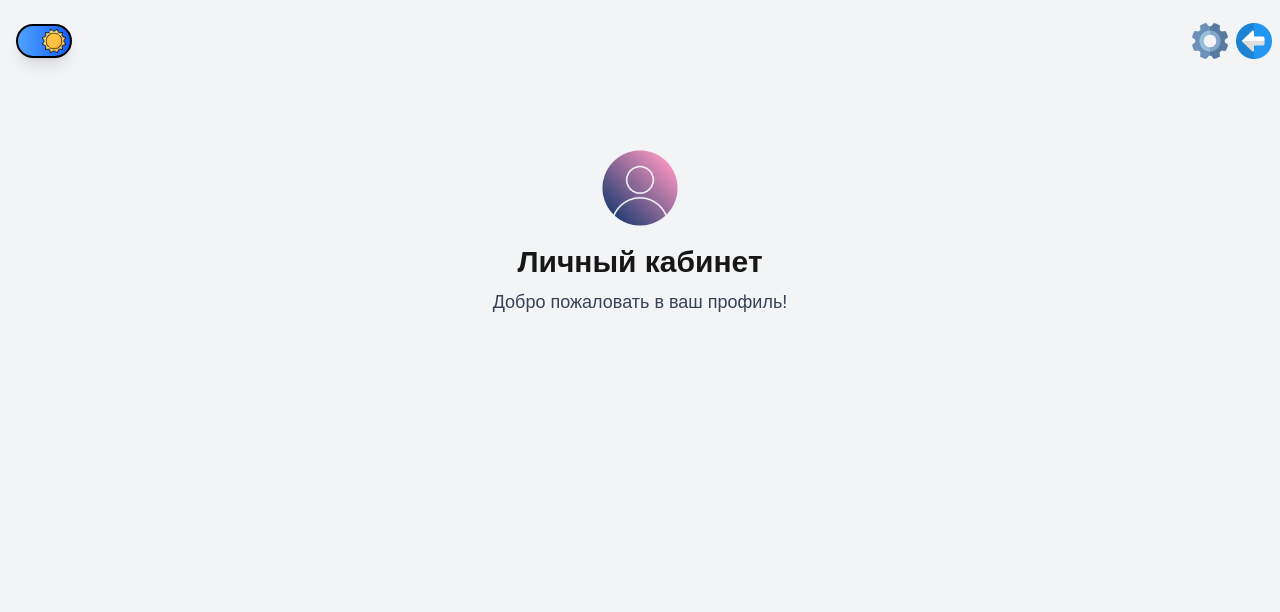
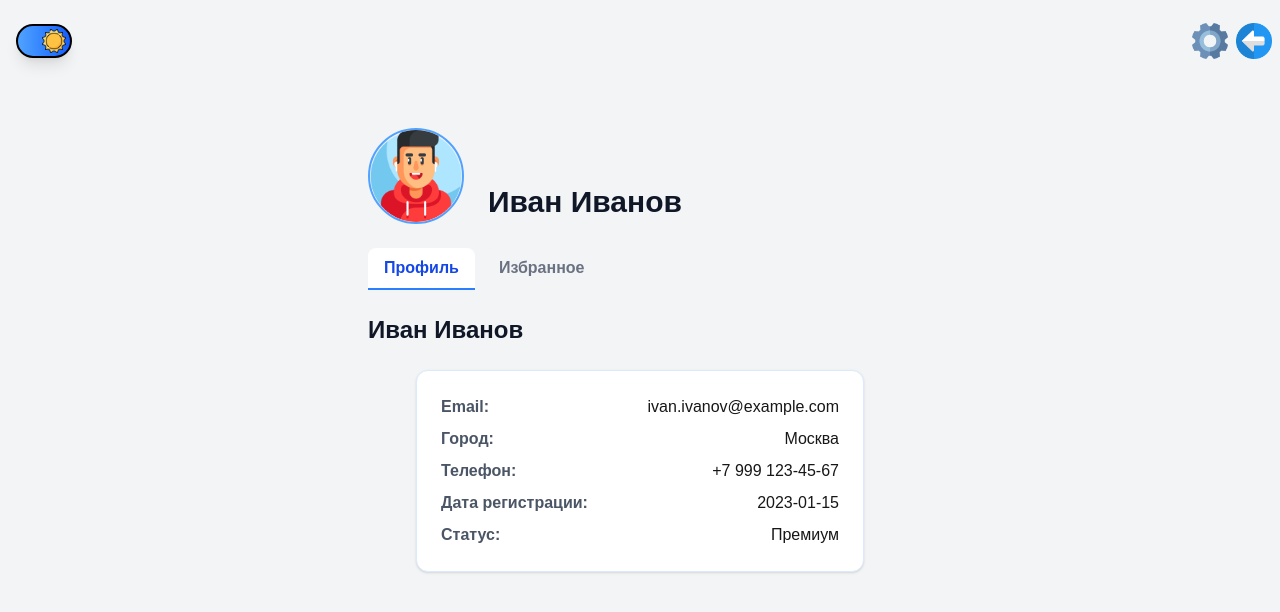
Before and after one commit to ArtofWASD/food-whishes-assistant, a Next.js app: page /profile in a window 1280 px wide. Shown: the top 612 px of the page. Built offline with nearby package versions, Linux system fonts and the light colour scheme.

Commit message:
Аватар и профиль пользователя

```diff
--- a/app/profile/page.tsx
+++ b/app/profile/page.tsx
@@ -2,9 +2,23 @@
 import Image from "next/image"
 import { ThemeSwitcher } from "@/src/ui/theme-switcher"
 import { useRouter } from "next/navigation"
+import { useAppStore } from "@/src/store/appStore"
+import { useState } from "react"
 
 export default function ProfilePage() {
   const router = useRouter()
+  const { favoriteRecipes, removeFavoriteRecipe } = useAppStore()
+  const [tab, setTab] = useState<'profile' | 'favorites'>('profile')
+  const [modal, setModal] = useState<{ open: boolean, content: string }>({ open: false, content: "" })
+  const userName = "Иван Иванов"
+  const userMock = {
+    name: "Иван Иванов",
+    email: "ivan.ivanov@example.com",
+    registered: "2023-01-15",
+    status: "Премиум",
+    city: "Москва",
+    phone: "+7 999 123-45-67"
+  }
   return (
     <div className="relative min-h-[60vh] py-8 flex flex-col items-center justify-center">
       {/* Верхняя панель */}
@@ -19,10 +33,82 @@ export default function ProfilePage() {
           </button>
         </div>
       </div>
-      <Image src="/login.png" alt="Профиль" width={80} height={80} className="mb-4" />
-      <h1 className="text-3xl font-bold mb-2">Личный кабинет</h1>
-      <p className="text-lg text-gray-700 dark:text-gray-200 mb-4">Добро пожаловать в ваш профиль!</p>
-      {/* Здесь в будущем появится информация о пользователе */}
+      {/* Аватар и имя */}
+      <div className="flex flex-row items-end gap-6 mt-24 mb-6 w-full max-w-xl px-4 justify-start">
+        <Image src="/avatar.png" alt="Аватар" width={96} height={96} className="rounded-full border-2 border-blue-400" />
+        <span className="hidden md:inline text-3xl font-bold text-gray-900 dark:text-white pb-1">{userMock.name}</span>
+      </div>
+      {/* Вкладки */}
+      <div className="flex flex-row gap-2 mb-6 w-full max-w-xl px-4">
+        <button
+          className={`px-4 py-2 rounded-t-lg font-semibold border-b-2 transition-colors ${tab === 'profile' ? 'border-blue-500 text-blue-700 dark:text-blue-300 bg-white dark:bg-slate-800' : 'border-transparent text-gray-500 bg-gray-100 dark:bg-slate-700'}`}
+          onClick={() => setTab('profile')}
+        >Профиль</button>
+        <button
+          className={`px-4 py-2 rounded-t-lg font-semibold border-b-2 transition-colors ${tab === 'favorites' ? 'border-blue-500 text-blue-700 dark:text-blue-300 bg-white dark:bg-slate-800' : 'border-transparent text-gray-500 bg-gray-100 dark:bg-slate-700'}`}
+          onClick={() => setTab('favorites')}
+        >Избранное</button>
+      </div>
+      {/* Контент вкладки */}
+      {tab === 'profile' && (
+        <div className="w-full max-w-xl px-4 flex flex-col items-center">
+          <div className="hidden md:flex flex-row items-center gap-4 mb-6 w-full">
+            <span className="text-2xl font-bold text-gray-900 dark:text-white">{userMock.name}</span>
+          </div>
+          <div className="w-full max-w-md bg-white dark:bg-slate-800 rounded-xl shadow p-6 flex flex-col gap-2 border border-blue-100 dark:border-slate-700">
+            <div className="flex flex-row justify-between"><span className="font-semibold text-gray-600 dark:text-gray-300">Email:</span><span>{userMock.email}</span></div>
+            <div className="flex flex-row justify-between"><span className="font-semibold text-gray-600 dark:text-gray-300">Город:</span><span>{userMock.city}</span></div>
+            <div className="flex flex-row justify-between"><span className="font-semibold text-gray-600 dark:text-gray-300">Телефон:</span><span>{userMock.phone}</span></div>
+            <div className="flex flex-row justify-between"><span className="font-semibold text-gray-600 dark:text-gray-300">Дата регистрации:</span><span>{userMock.registered}</span></div>
+            <div className="flex flex-row justify-between"><span className="font-semibold text-gray-600 dark:text-gray-300">Статус:</span><span>{userMock.status}</span></div>
+          </div>
+        </div>
+      )}
+      {tab === 'favorites' && (
+        <div className="w-full max-w-xl px-4 flex flex-col gap-2">
+          {favoriteRecipes.length === 0 && (
+            <div className="text-gray-500 text-center py-8">Нет избранных рецептов</div>
+          )}
+          {favoriteRecipes.map((r, i) => (
+            <div key={i} className="flex items-center justify-between bg-white/80 dark:bg-slate-800/80 rounded-lg px-2 py-2 shadow text-base">
+              <span className="truncate font-semibold max-w-[60%]">{r.name || 'Без названия'}</span>
+              <div className="flex items-center gap-2">
+                <button
+                  className="focus:outline-none"
+                  aria-label="Удалить из избранного"
+                  onClick={() => removeFavoriteRecipe(r)}
+                >
+                  <Image src="/favorite.png" alt="Удалить из избранного" width={28} height={28} />
+                </button>
+                <button
+                  className="ml-2 px-3 py-1 rounded-lg bg-gradient-to-r from-green-400 to-green-600 shadow text-white font-semibold hover:from-green-500 hover:to-green-700 transition-all duration-200 focus:outline-none focus:ring-2 focus:ring-green-300"
+                  onClick={() => setModal({ open: true, content: r.full })}
+                >
+                  Подробнее
+                </button>
+              </div>
+            </div>
+          ))}
+        </div>
+      )}
+      {/* Модалка для подробного рецепта */}
+      {modal.open && (
+        <div className="fixed inset-0 z-50 flex items-center justify-center">
+          <div className="fixed inset-0 bg-black/40" onClick={() => setModal({ open: false, content: "" })} />
+          <div className="bg-white dark:bg-gray-900 px-4 py-6 w-full max-w-xl relative flex flex-col overflow-y-auto max-h-[80vh] z-10 animate-fade-in-up">
+            <button
+              className="absolute top-3 right-3 text-gray-500 hover:text-gray-800 dark:hover:text-white z-10"
+              onClick={() => setModal({ open: false, content: "" })}
+              aria-label="Закрыть"
+            >
+              <svg width="28" height="28" viewBox="0 0 20 20" fill="none" xmlns="http://www.w3.org/2000/svg"><path d="M6 6L14 14M14 6L6 14" stroke="currentColor" strokeWidth="2" strokeLinecap="round" /></svg>
+            </button>
+            <div className="whitespace-pre-line text-base min-h-12 flex items-center justify-center py-6">
+              {modal.content.replace(/===([A-ZА-ЯЁ\s]+?)===/g, (_match, p1) => `${p1.trim().charAt(0).toUpperCase() + p1.trim().slice(1).toLowerCase()}:`)}
+            </div>
+          </div>
+        </div>
+      )}
     </div>
   )
 }
```
Also changed, not shown: public/Avatar.png (added).
